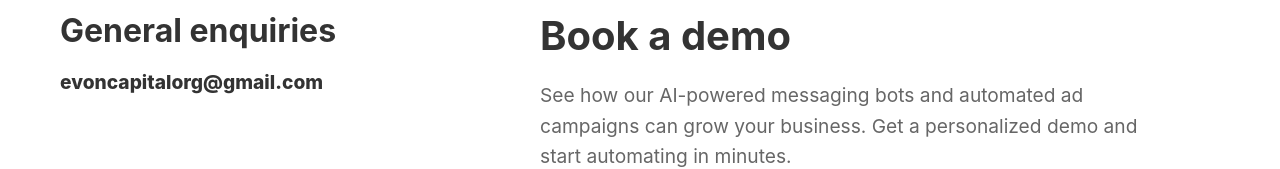
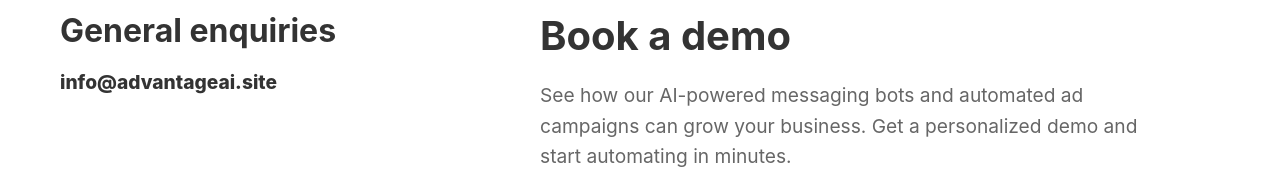
Before and after one commit to greentree327/vercel-deployment, a React (Create React App) app in the folder advantageai/: page /contact in a window 1280 px wide. Shown: the part 509-678 px from the top of the page. Built offline with nearby package versions, Linux system fonts and the light colour scheme.

Commit message:
update email to info@advantageai.site

```diff
--- a/advantageai/src/components/Contact.js
+++ b/advantageai/src/components/Contact.js
@@ -145,7 +145,7 @@
               display: "block"
             }}
           >
-            evoncapitalorg@gmail.com
+            info@advantageai.site
           </a>
         </div>
 
```
